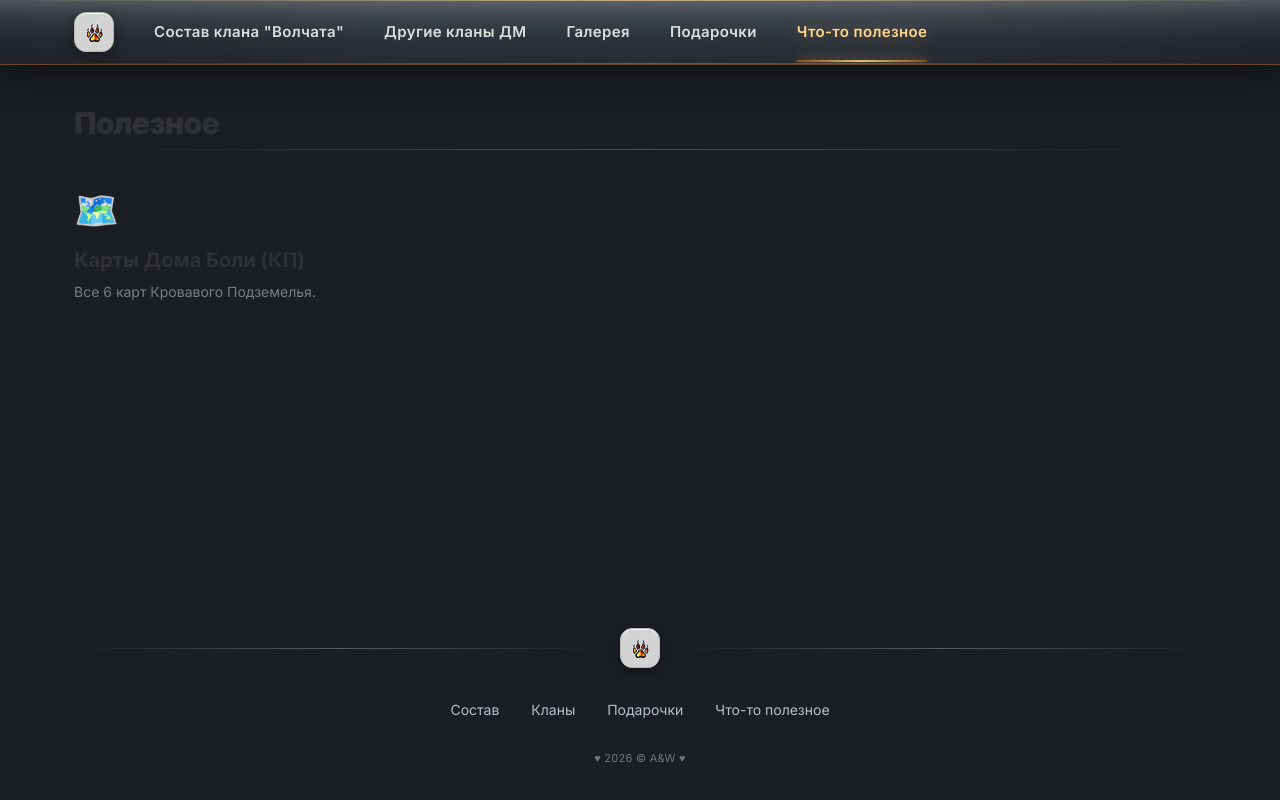
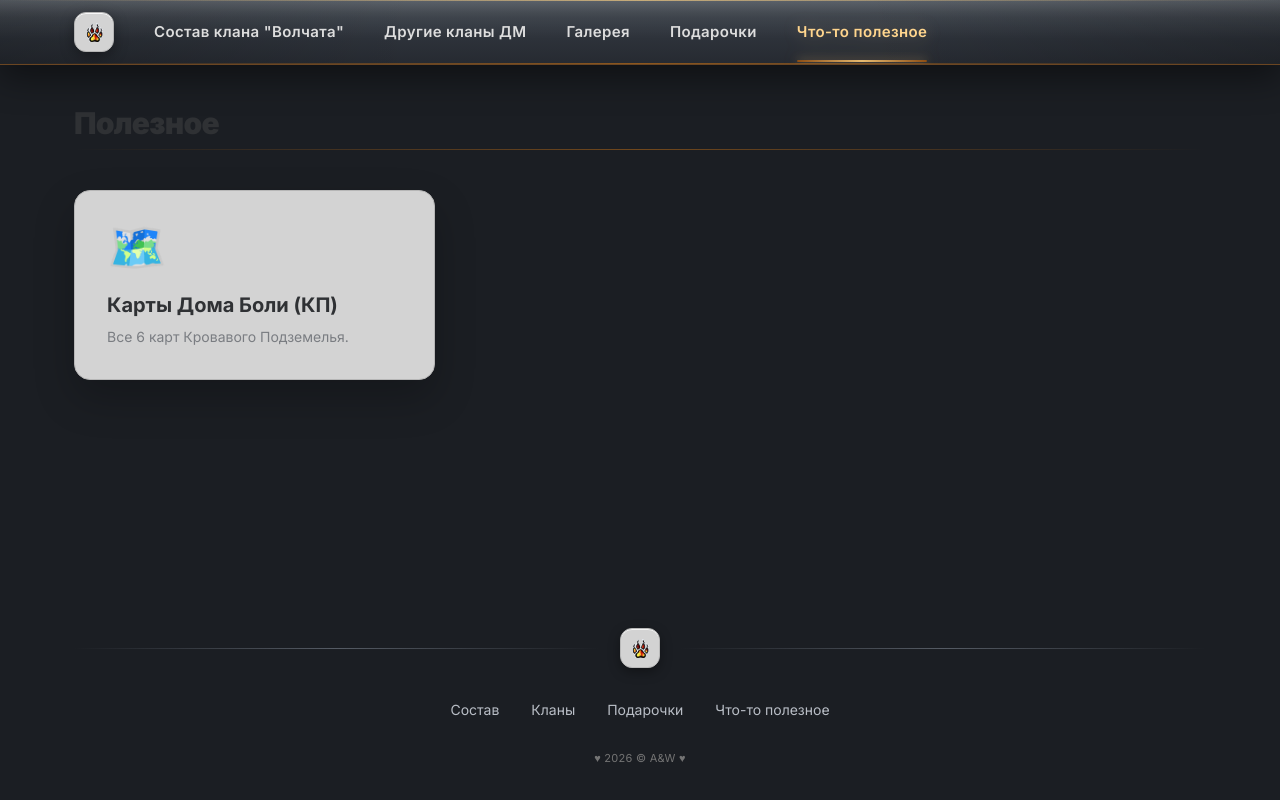
Before and after one commit to reverie-w-sh/dm-portal, a Next.js app: page /links in a window 1280 px wide. Built offline with nearby package versions, Linux system fonts and the light colour scheme.

Commit message:
Update page.tsx

```diff
--- a/src/app/links/page.tsx
+++ b/src/app/links/page.tsx
@@ -14,9 +14,11 @@ export default function LinksPage() {
 
         <Link
           href="/dim-boli"
-          className="useful-card"
+          className="glass rounded-2xl p-8 transition-all duration-300 hover:scale-[1.03] hover:shadow-[0_0_30px_rgba(255,255,255,.15)]"
         >
-          <div className="text-4xl mb-4">🗺️</div>
+          <div className="text-5xl mb-5">
+            🗺️
+          </div>
 
           <h2 className="text-xl font-bold text-ink mb-2">
             Карты Дома Боли (КП)
@@ -25,6 +27,7 @@ export default function LinksPage() {
           <p className="text-ink-muted text-sm">
             Все 6 карт Кровавого Подземелья.
           </p>
+
         </Link>
 
       </div>
```
